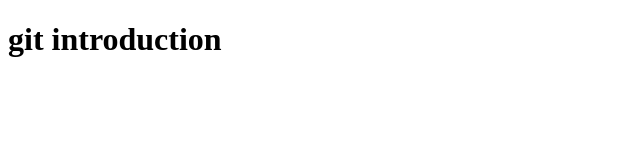
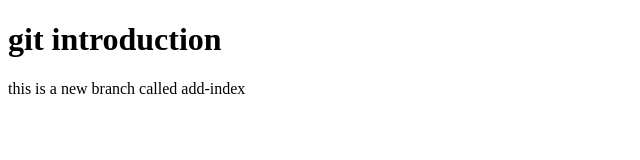
Before and after one commit to rohanlokhande0109/firewall, a plain HTML site: page index.html in a window 1280 px wide. Shown: the whole page, without its empty margins (0-640 px from the left). Drawn offline with Linux system fonts and the light colour scheme.

Commit message:
adding file with new branch

```diff
--- a/index.html
+++ b/index.html
@@ -8,5 +8,6 @@
 </head>
 <body>
     <h1>git introduction</h1>
+    <p>this is a new branch called add-index</p>
 </body>
 </html>
```
